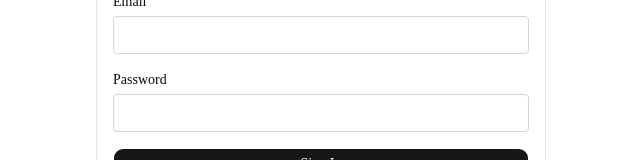
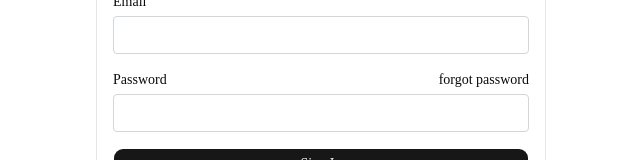
Before and after one commit to mohammedmouffok/Roest-Rest, a Next.js app: page /login in a window 1280 px wide. Shown: the part 306-466 px from the top of the page, without its empty margins (319-959 px from the left). Built offline with nearby package versions, Linux system fonts and the light colour scheme.

Commit message:
add:start the password reset ui/ux

```diff
--- a/components/auth/loginForm.jsx
+++ b/components/auth/loginForm.jsx
@@ -64,7 +64,10 @@ export default function LoginForm() {
                         />
                     </div>
                     <div>
-                        <label className="block text-sm font-medium mb-1">Password</label>
+                        <div className='flex justify-between '>
+                            <label className="block text-sm font-medium mb-1">Password</label>
+                            <p className='hover:text-blue-500 '>forgot password</p>
+                        </div>
                         <input
                             type="password"
                             value={password}
```
